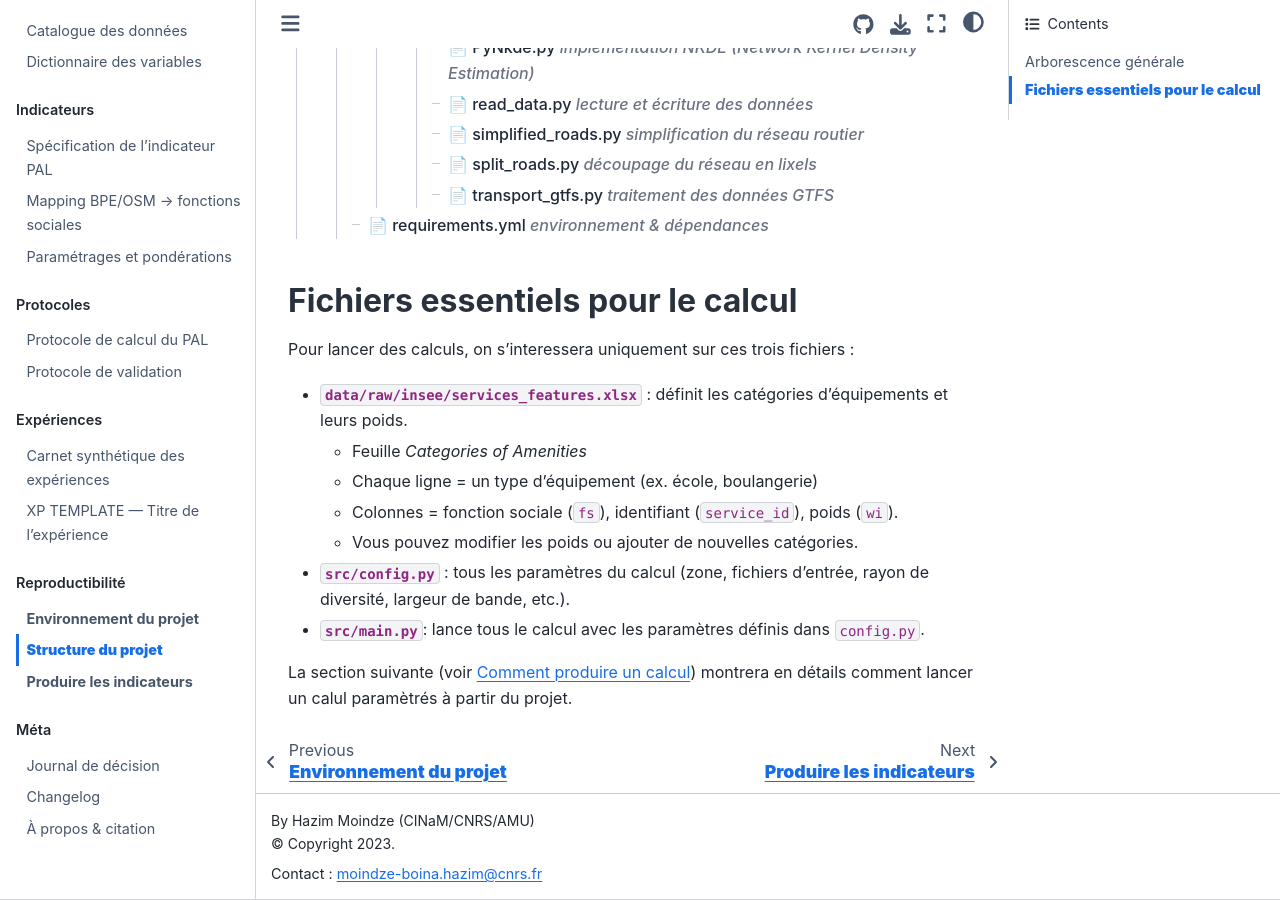
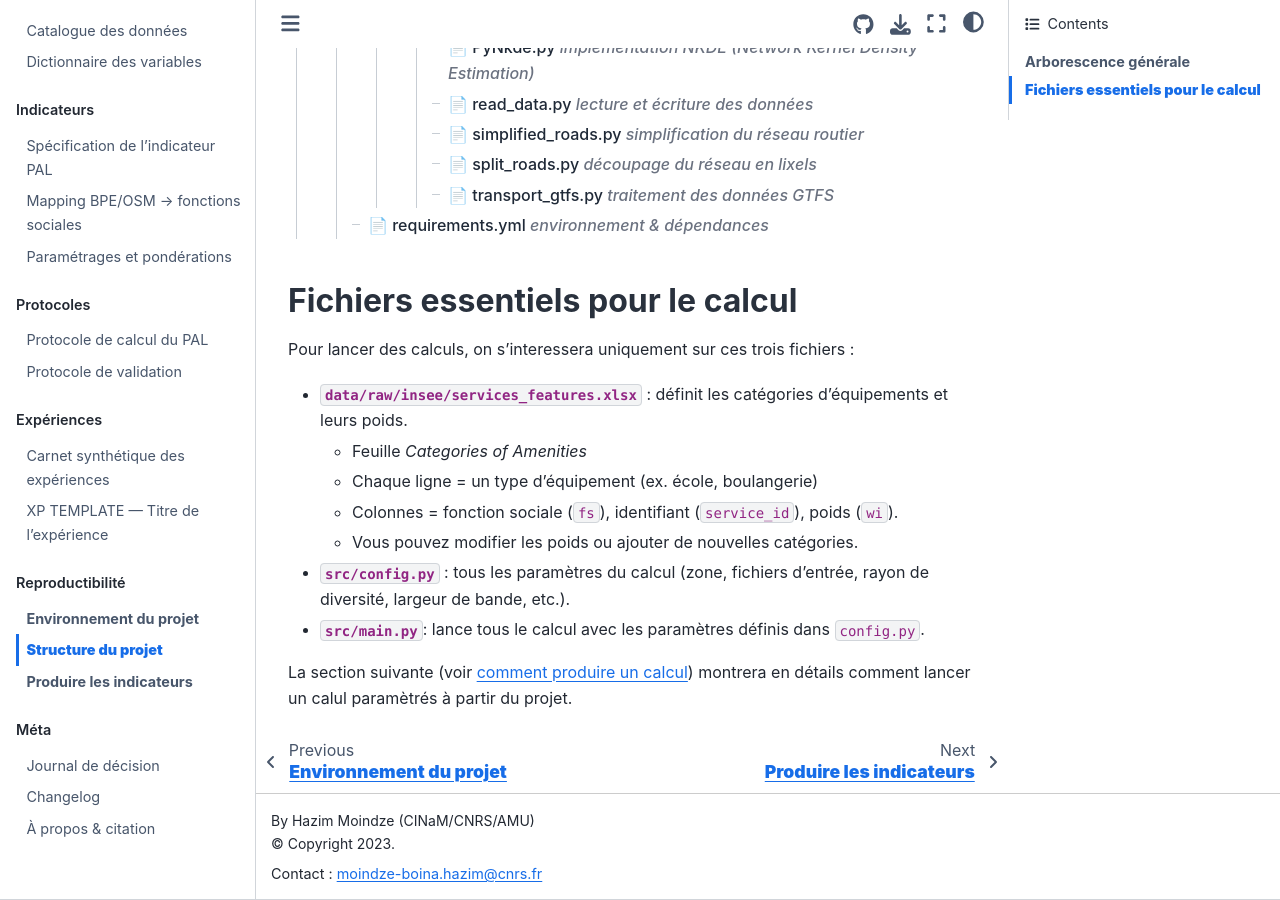
Before and after one commit to techByHazim/UrbanBook, a Jupyter Book: the page built from 50_Reproductibilite/structure_projet.md, in a window 1280 px wide and 900 px high, scrolled down 697 px. Built offline with Jupyter Book 1.0.4 settings and Sphinx 7.4.7 and the Sphinx Book theme 1.1.4, drawn with Linux system fonts in a browser that asks for light colours.

Commit message:
Mise à jour Book

```diff
--- a/50_Reproductibilite/structure_projet.md
+++ b/50_Reproductibilite/structure_projet.md
@@ -1,6 +1,6 @@
 # **Structure du projet**
 
-## Arborescence générale
+## **Arborescence générale**
 
 <style>
 /* ===== Couleurs adaptatives (clair/sombre) ===== */
@@ -119,4 +119,4 @@
 
 - **`src/main.py`**:  lance tous le calcul avec les paramètres définis dans `config.py`.
 
-La section suivante (voir [Comment produire un calcul](comment_reproduire.md)) montrera en détails comment lancer un calul paramètrés à partir du projet.
+La section suivante (voir [comment produire un calcul](comment_reproduire.md)) montrera en détails comment lancer un calul paramètrés à partir du projet.
```
Also changed, not shown: 50_Reproductibilite/comment_reproduire.md (+1 -1 lines).
